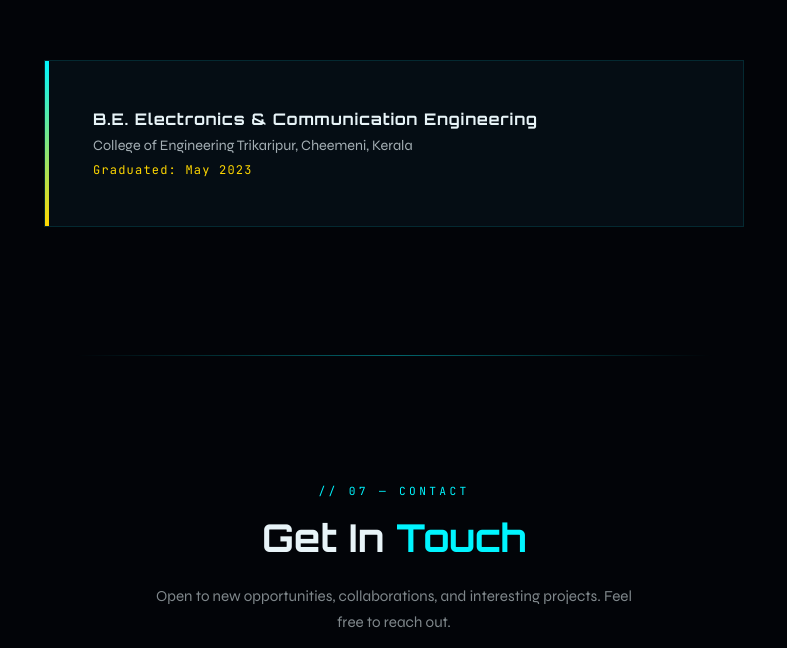
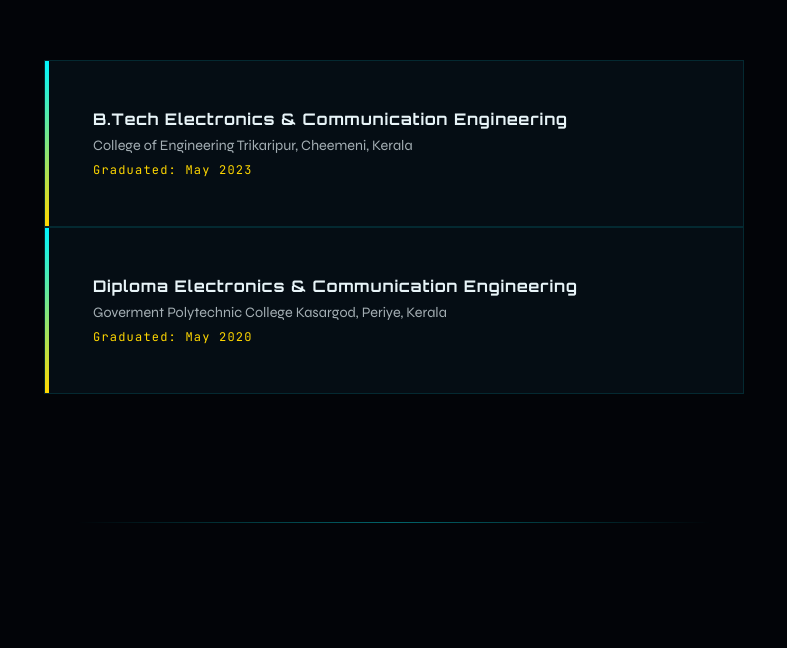
Before and after one commit to sanal07/Portfolio, a plain HTML site: page index.html in a window 1280 px wide. Shown: the part 5010-5658 px from the top of the page, without its empty margins (246-1033 px from the left). Drawn offline with Linux system fonts and the light colour scheme.

Commit message:
added diploma

```diff
--- a/index.html
+++ b/index.html
@@ -1185,9 +1185,14 @@
     <h2 class="section-title">Academic <span>Background</span></h2>
   </div>
   <div class="edu-card reveal">
-    <div class="edu-degree">B.E. Electronics & Communication Engineering</div>
+    <div class="edu-degree">B.Tech Electronics & Communication Engineering</div>
     <div class="edu-school">College of Engineering Trikaripur, Cheemeni, Kerala</div>
     <div class="edu-year">Graduated: May 2023</div>
+  </div>
+  <div class="edu-card reveal">
+    <div class="edu-degree">Diploma Electronics & Communication Engineering</div>
+    <div class="edu-school">Goverment Polytechnic College Kasargod, Periye, Kerala</div>
+    <div class="edu-year">Graduated: May 2020</div>
   </div>
 </section>
 
```
